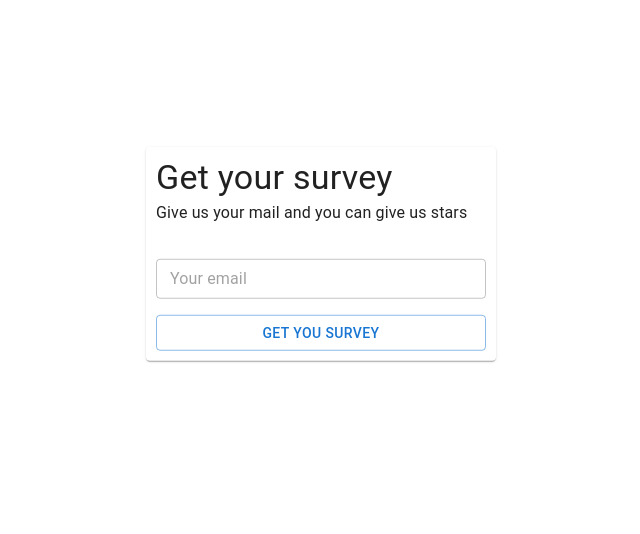
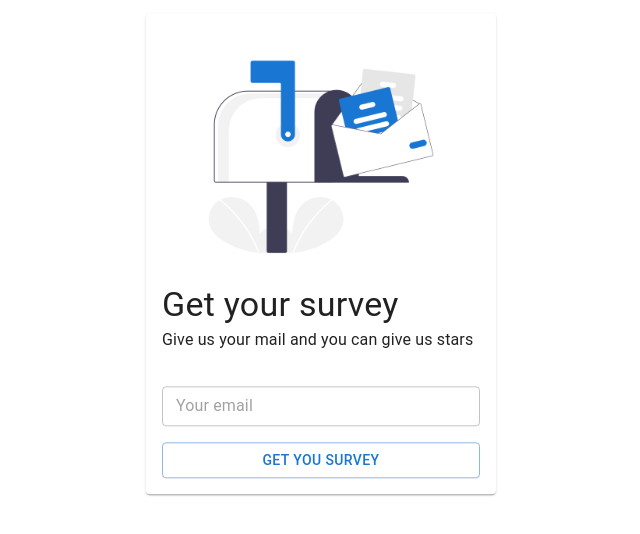
Before and after one commit to ireshka/mail-sender, a Next.js app: page / in a window 1280 px wide. Shown: the part 146-680 px from the top of the page, without its empty margins (319-959 px from the left). Built offline with nearby package versions, Linux system fonts and the light colour scheme.

Commit message:
feat(email-form): add image

```diff
--- a/pages/index.tsx
+++ b/pages/index.tsx
@@ -9,6 +9,7 @@ import {
   Typography,
   Alert,
 } from "@mui/material";
+import Image from "next/image";
 import type { NextPage } from "next";
 import { useFormik } from "formik";
 import * as yup from "yup";
@@ -59,7 +60,7 @@ const Home: NextPage = () => {
     <Container maxWidth="sm">
       <Paper
         sx={{
-          padding: "10px",
+          padding: "16px",
           width: "100%",
           maxWidth: "350px",
           display: "block",
@@ -72,6 +73,13 @@ const Home: NextPage = () => {
           overflowY: "auto",
         }}
       >
+        <Image
+          src="/mailbox.png"
+          alt=""
+          width={816}
+          height={654}
+          layout="responsive"
+        />
         <Box sx={{ marginBottom: "2rem" }}>
           <Typography variant="h4" component="h1">
             Get your survey
```
Also changed, not shown: public/mailbox.png (added).
